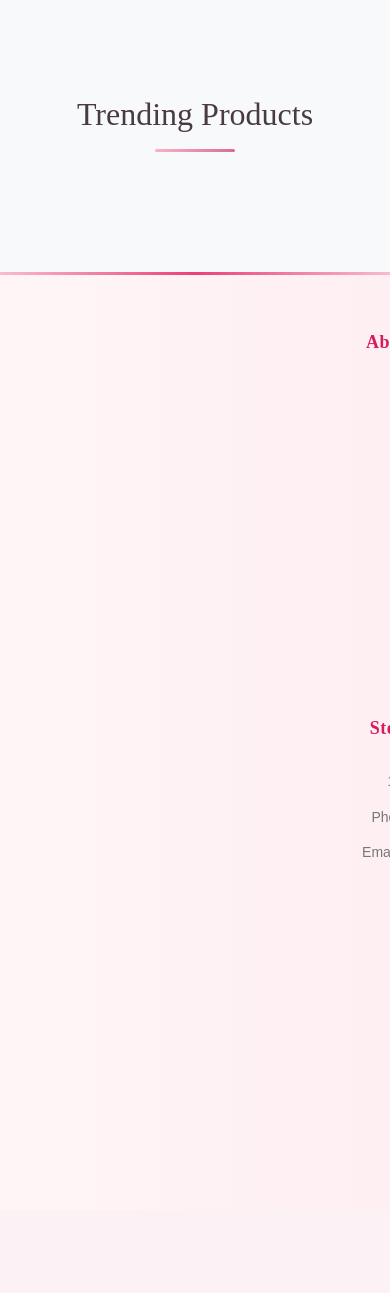
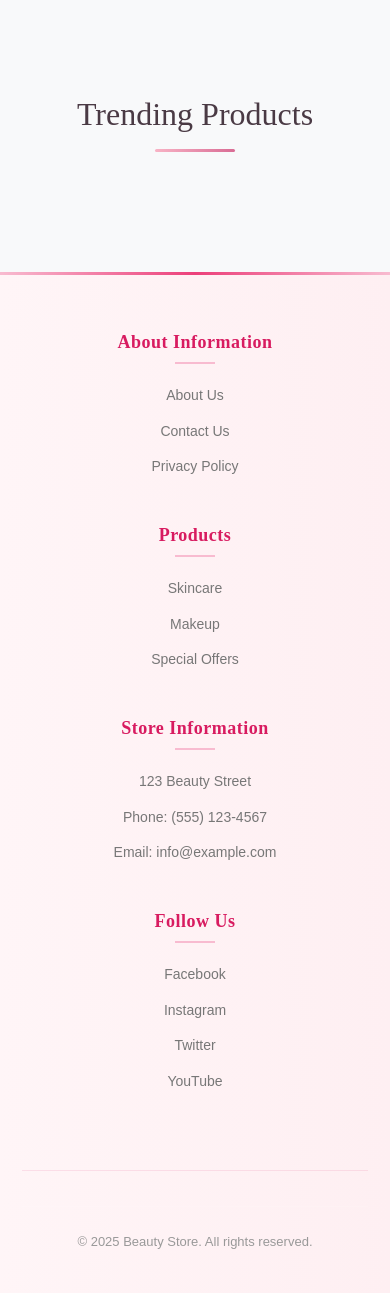
Before and after one commit to Nandana002/glow-website, a Node server app: page / in a window 390 px wide. Shown: the part 1283-2576 px from the top of the page. Before the commit the page ends 2493 px from the top, so only its background shows below. Run offline with Node 20, Linux system fonts and the light colour scheme; data that the repository does not hold is empty; some libraries are stand-ins or nearby versions.

Commit message:
footer responsive

```diff
--- a/src/views/partials/user/footer.ejs
+++ b/src/views/partials/user/footer.ejs
@@ -51,7 +51,6 @@ footer .container {
     margin: 0 auto;
     position: relative;
     z-index: 1;
-    margin-left: 268px;
 }
 
 footer .row {
@@ -213,20 +212,32 @@ footer ul li a:hover:before {
     filter: drop-shadow(0 2px 4px rgba(0,0,0,0.1));
 }
 
-/* Responsive Design */
+/* Responsive Design - IMPROVED */
+@media (max-width: 1024px) {
+    footer .container {
+        width: 90%;
+        margin-left: auto;
+        margin-right: auto;
+    }
+}
+
 @media (max-width: 968px) {
     footer .row {
-        justify-content: flex-start;
+        justify-content: space-around;
     }
 
     footer .col-md-3 {
         flex-basis: 40%;
+        margin-right: 0;
+        padding: 0 15px;
     }
 }
 
 @media (max-width: 768px) {
     footer .container {
         width: 90%;
+        margin-left: auto;
+        margin-right: auto;
     }
 
     footer .row {
@@ -237,6 +248,7 @@ footer ul li a:hover:before {
         margin-bottom: 30px;
         text-align: center;
         flex-basis: 100%;
+        margin-right: 0;
     }
 
     footer h5 {
@@ -252,19 +264,15 @@ footer ul li a:hover:before {
     footer ul li a:hover {
         transform: none;
     }
+}
 
-    .newsletter-form {
-        flex-direction: column;
+@media (max-width: 480px) {
+    footer .container {
+        width: 95%;
     }
 
-    .newsletter-input {
-        border-radius: 25px;
-        margin-bottom: 10px;
-    }
-
-    .newsletter-button {
-        border-radius: 25px;
-        padding: 10px;
+    footer .col-md-3 {
+        padding: 0 10px;
     }
 }
     </style>
@@ -309,6 +317,11 @@ footer ul li a:hover:before {
                 </div>
 
             </div>
+            <div class="footer-bottom">
+                <div class="copyright">
+                    &copy; 2025 Beauty Store. All rights reserved.
+                </div>
+            </div>
         </div>
     </footer>
 
```
Also changed, not shown: src/views/user/viewOrders.ejs (+3 -4 lines).
